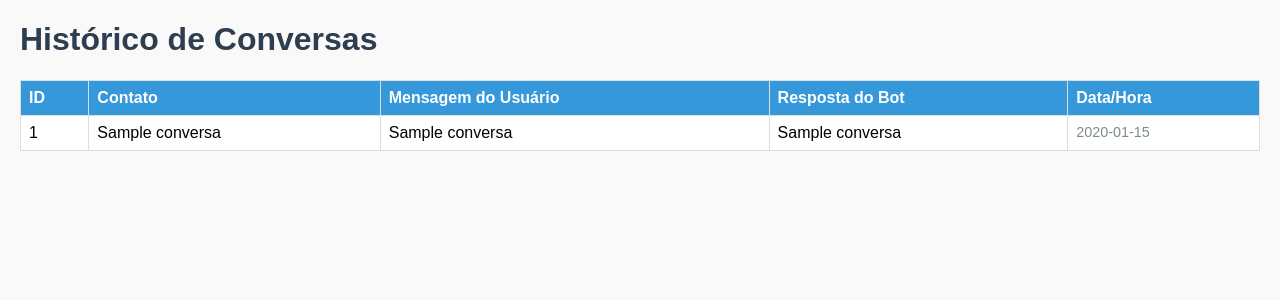
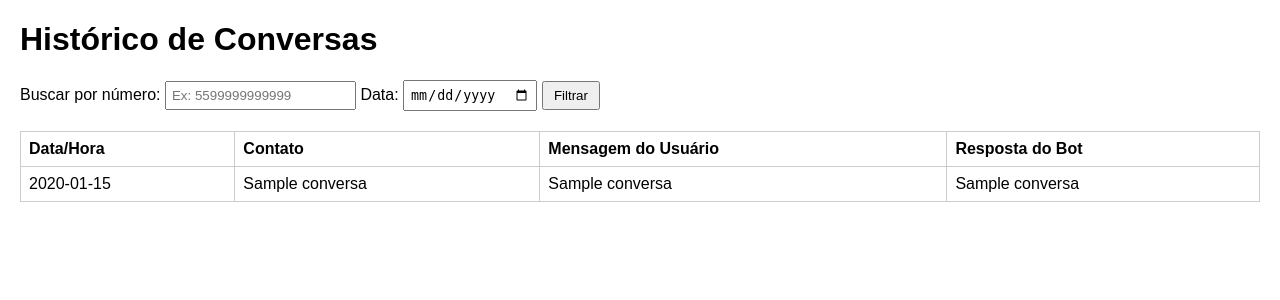
Before and after one commit to sementeviva/Teste-bot, a Flask app: page /conversas in a window 1280 px wide. Shown: the top 300 px of the page. Run offline with Flask 3, Linux system fonts and the light colour scheme; a database or web service that is not in the repository returns one stand-in record (values such as "Sample title"); some libraries are stand-ins or nearby versions.

Commit message:
Update conversas.html

```diff
--- a/templates/conversas.html
+++ b/templates/conversas.html
@@ -1,68 +1,44 @@
 <!DOCTYPE html>
-<html lang="pt-BR">
+<html>
 <head>
-    <meta charset="UTF-8" />
     <title>Histórico de Conversas</title>
     <style>
-        body {
-            font-family: Arial, sans-serif;
-            margin: 20px;
-            background-color: #f9f9f9;
-        }
-        h1 {
-            color: #2c3e50;
-        }
-        table {
-            border-collapse: collapse;
-            width: 100%;
-            background-color: white;
-        }
-        th, td {
-            border: 1px solid #ddd;
-            padding: 8px;
-            vertical-align: top;
-        }
-        th {
-            background-color: #3498db;
-            color: white;
-            text-align: left;
-        }
-        tr:nth-child(even){
-            background-color: #f2f2f2;
-        }
-        .timestamp {
-            color: #7f8c8d;
-            font-size: 0.9em;
-        }
+        body { font-family: Arial, sans-serif; margin: 20px; }
+        table { width: 100%; border-collapse: collapse; margin-top: 20px; }
+        th, td { padding: 8px; border: 1px solid #ccc; text-align: left; }
+        form { margin-bottom: 20px; }
+        input[type="text"], input[type="date"] { padding: 5px; }
+        button { padding: 5px 10px; }
     </style>
 </head>
 <body>
     <h1>Histórico de Conversas</h1>
+
+    <form method="POST">
+        <label>Buscar por número:
+            <input type="text" name="contato" value="{{ contato or '' }}" placeholder="Ex: 5599999999999">
+        </label>
+        <label>Data:
+            <input type="date" name="data" value="{{ data or '' }}">
+        </label>
+        <button type="submit">Filtrar</button>
+    </form>
+
     <table>
-        <thead>
         <tr>
-                <th>ID</th>
+            <th>Data/Hora</th>
             <th>Contato</th>
             <th>Mensagem do Usuário</th>
             <th>Resposta do Bot</th>
-                <th>Data/Hora</th>
         </tr>
-        </thead>
-        <tbody>
-            {% for conv in conversas %}
+        {% for row in conversas %}
         <tr>
-                <td>{{ conv[0] }}</td>
-                <td>{{ conv[1] }}</td>
-                <td>{{ conv[2] | e }}</td>
-                <td>{{ conv[3] | e }}</td>
-                <td class="timestamp">{{ conv[4].strftime("%d/%m/%Y %H:%M:%S") }}</td>
-            </tr>
-            {% else %}
-            <tr>
-                <td colspan="5">Nenhuma conversa encontrada.</td>
+            <td>{{ row[4].strftime('%d/%m/%Y %H:%M') }}</td>
+            <td>{{ row[1] }}</td>
+            <td>{{ row[2] }}</td>
+            <td>{{ row[3] }}</td>
         </tr>
         {% endfor %}
-        </tbody>
     </table>
 </body>
 </html>
```
Lines whose indentation alone changed are shown as unchanged.
